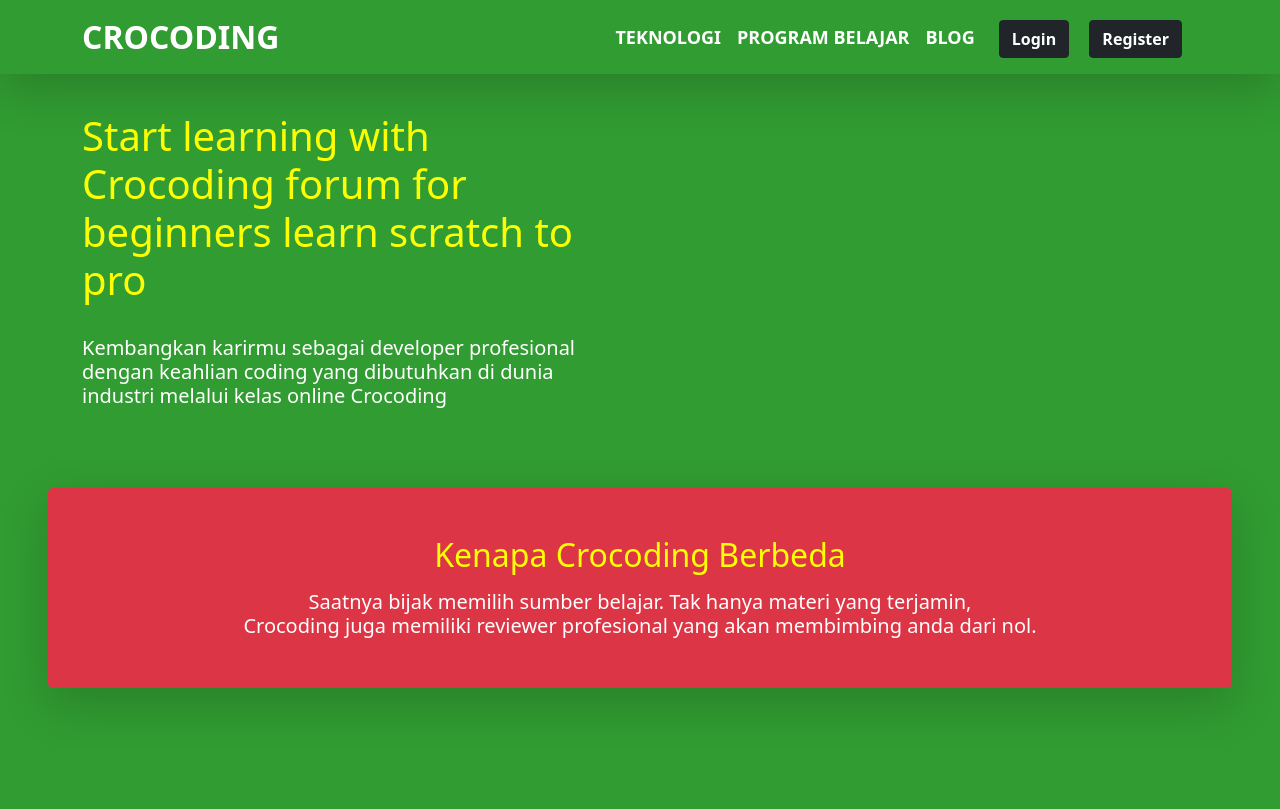
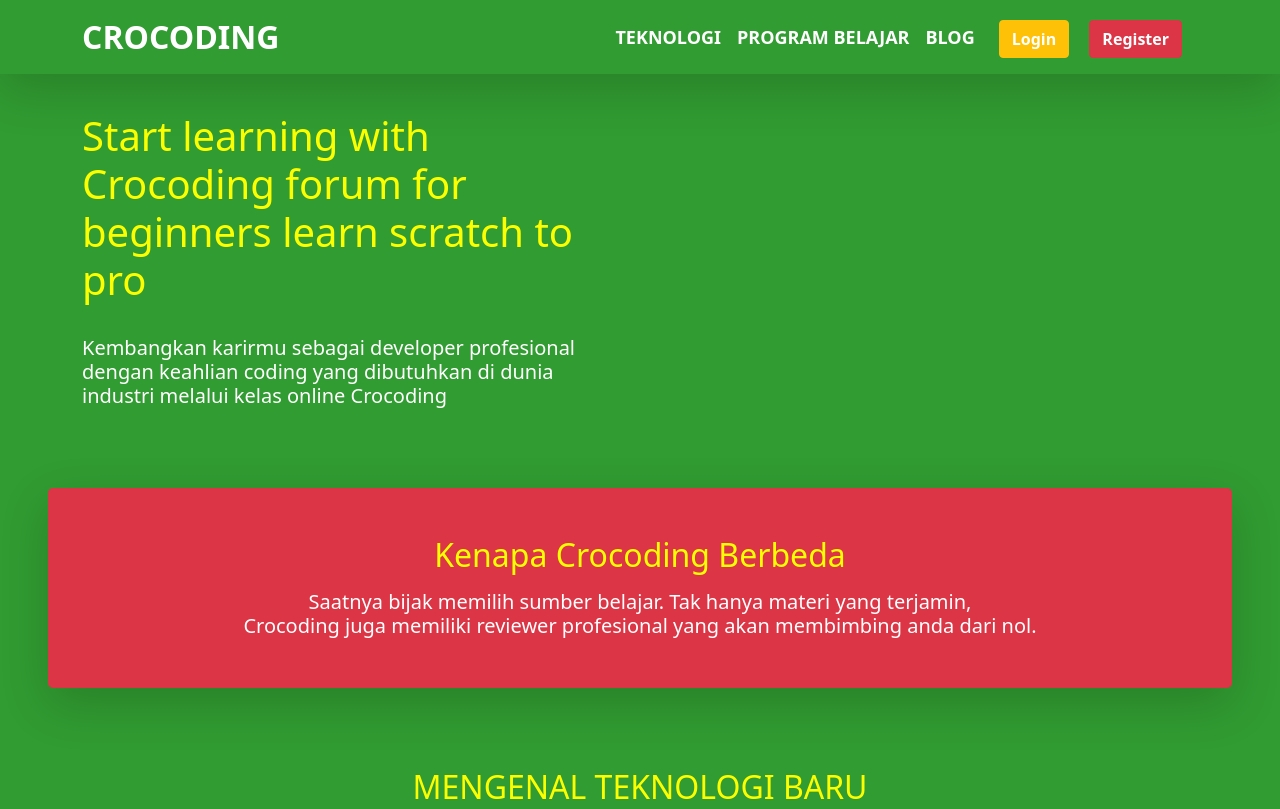
Before and after one commit to devinxyz/crocoding, a plain HTML site: page index.html in a window 1280 px wide. Shown: the top 809 px of the page. Drawn offline with nearby package versions, Linux system fonts and the light colour scheme.

Commit message:
first commit

```diff
--- a/index.html
+++ b/index.html
@@ -39,8 +39,8 @@
             </li>
 
             <li>
-              <a href="#" type="button" class="btn btn-dark fw-bold me-3 mt-1">Login</a>
-              <a href="#" type="button" class="btn btn-dark fw-bold me-3 mt-1">Register</a>
+              <a href="#" type="button" class="btn btn-warning text-white fw-bold me-3 mt-1">Login</a>
+              <a href="#" type="button" class="btn btn-danger text-white fw-bold me-3 mt-1">Register</a>
             </li>
           </ul>
         </div>
@@ -63,7 +63,7 @@
     <!-- End Main -->
 
     <!-- Content -->
-    <section class="content m-5 rounded-3 shadow-lg text-white">
+    <section class="content me-5 mt-5 ms-5 rounded-3 shadow-lg text-white">
       <div class="container text-center">
         <div class="row">
           <div class="col-md-12">
```
